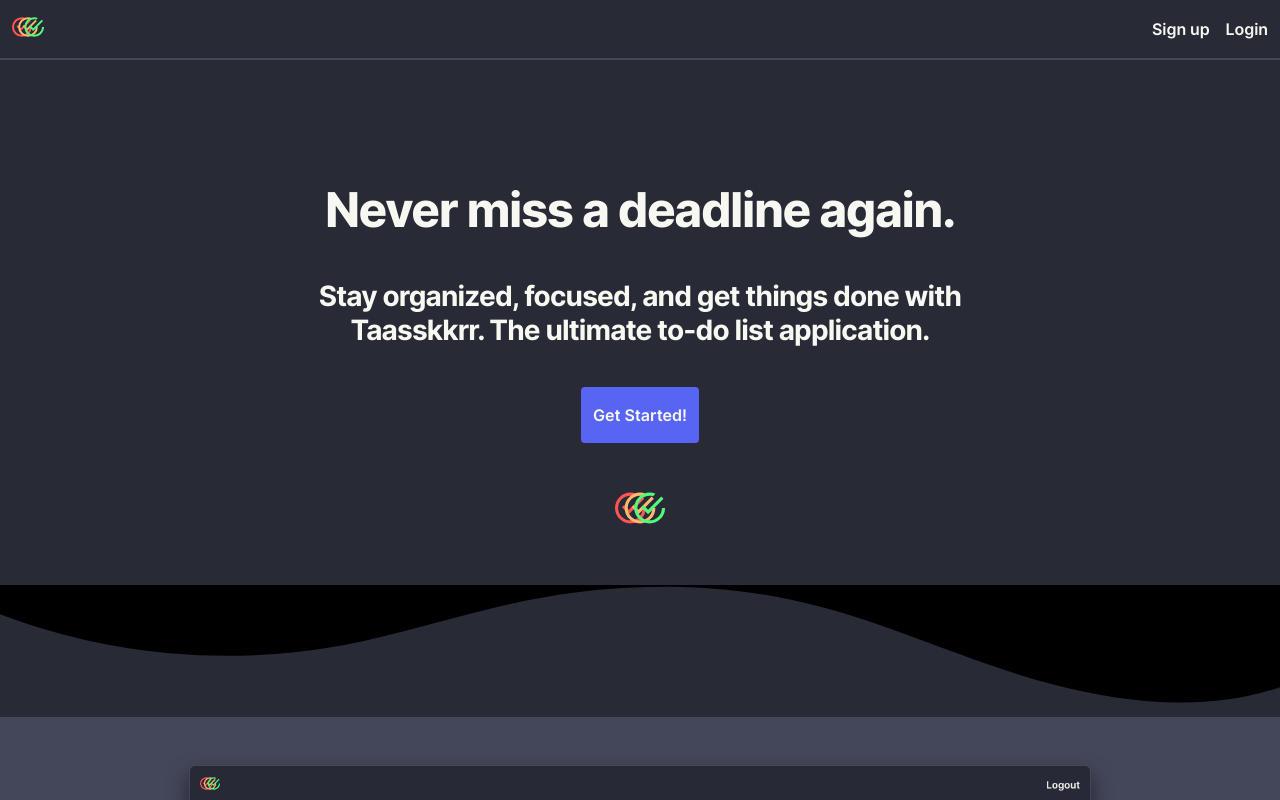
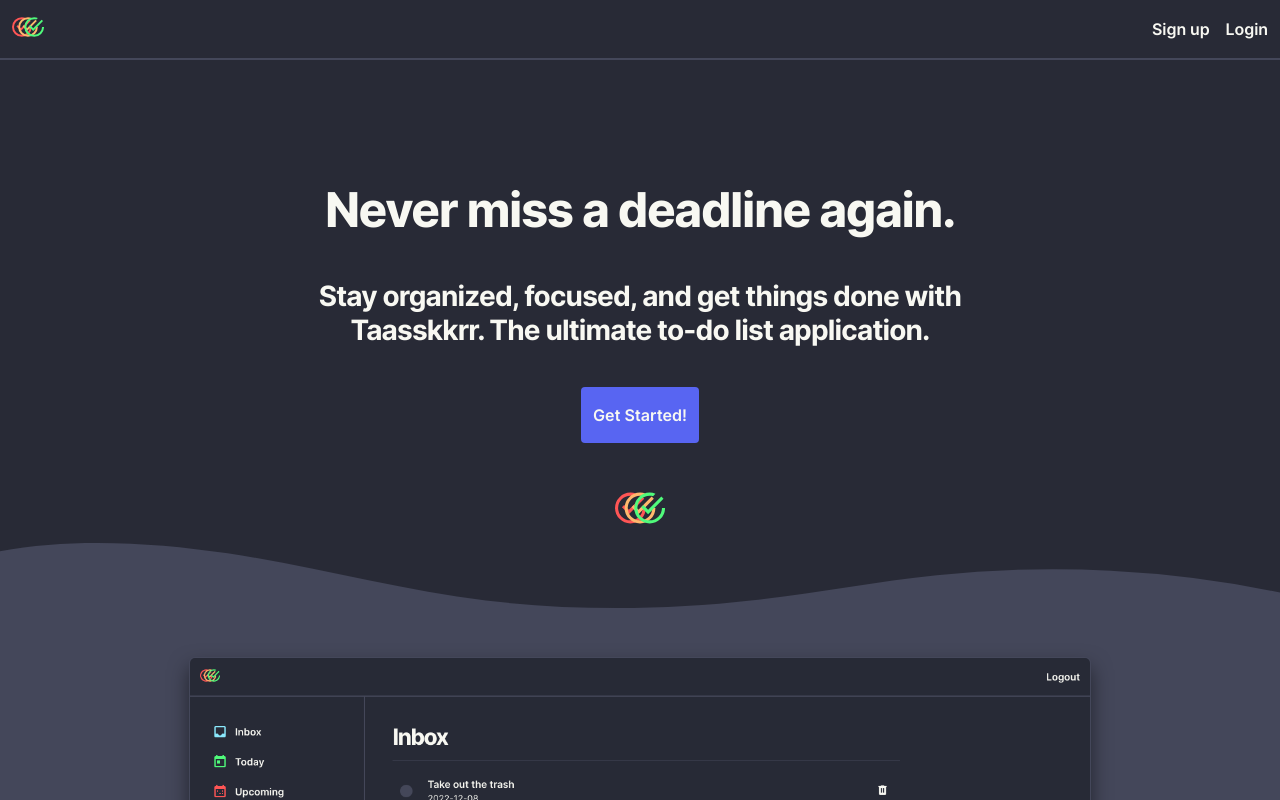
Before and after one commit to ayrt-n/taasskkrr, a React (Create React App) app: page / in a window 1280 px wide. Shown: the top 800 px of the page. Built offline with nearby package versions, Linux system fonts and the light colour scheme.

Commit message:
Add styling for wavy page break

```diff
--- a/src/styles/Landing.css
+++ b/src/styles/Landing.css
@@ -11,7 +11,27 @@
   flex-direction: column;
   align-items: center;
   padding: 0 5rem;
-  margin: 0 auto 3rem auto;
+  margin: 0 auto;
+}
+
+.Landing-wave {
+  bottom: 0;
+  left: 0;
+  width: 100%;
+  overflow: hidden;
+  line-height: 0;
+  transform: rotate(180deg);
+}
+
+.Landing-wave svg {
+  position: relative;
+  display: block;
+  width: calc(100% + 1.3px);
+  height: 72px;
+}
+
+.Landing-wave .shape-fill {
+  fill: var(--bgLayerColor);
 }
 
 .Landing-hero-text > *:not(:last-child) {
```
